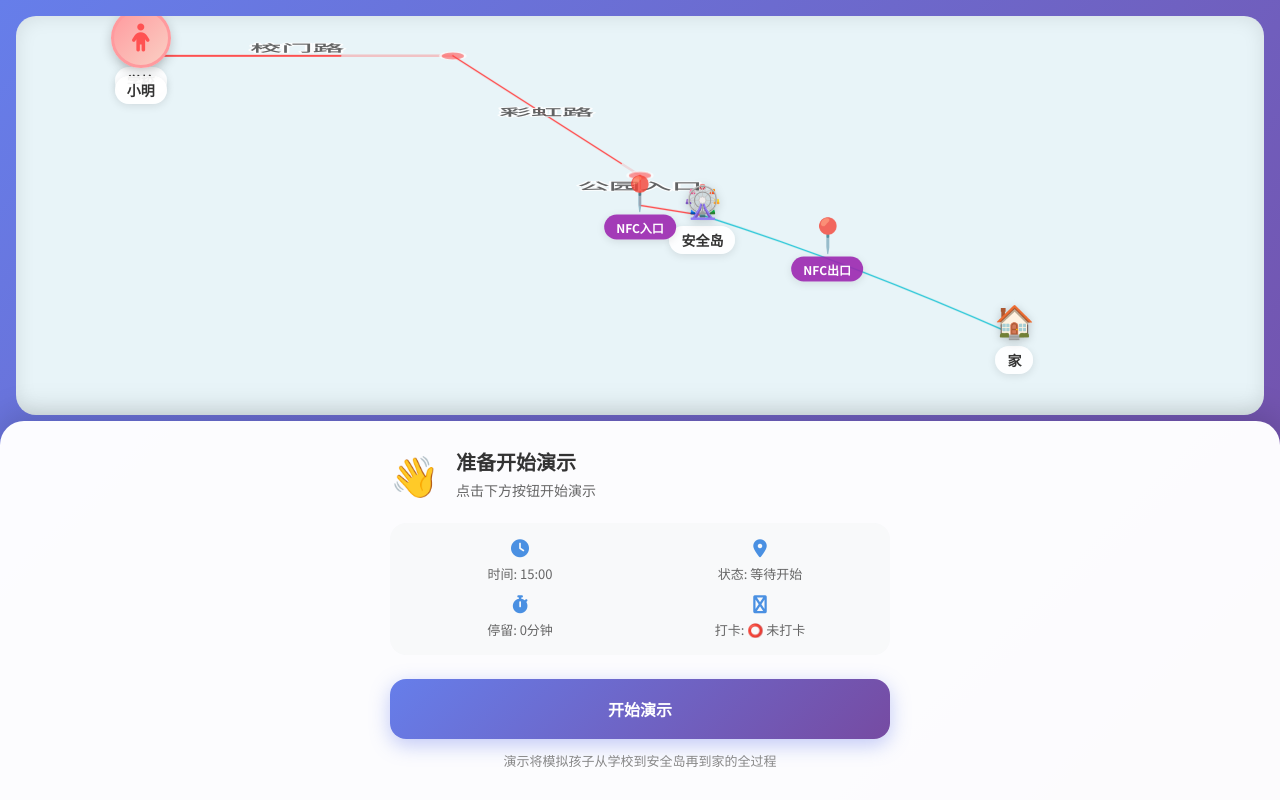
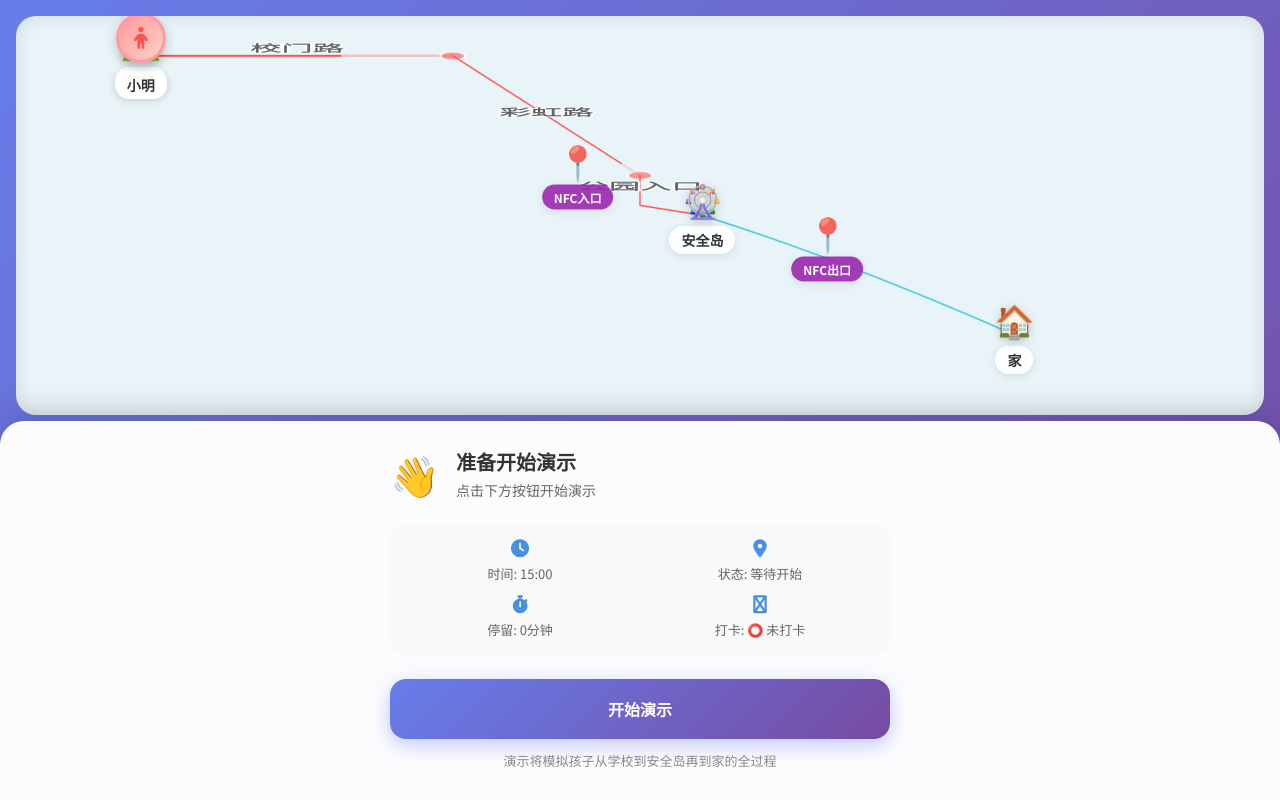
Before and after one commit to wujiren/LemonIsle, a plain HTML site: page index.html in a window 1280 px wide. Drawn offline with Linux system fonts and the light colour scheme.

Commit message:
移动NFC位置

```diff
--- a/index.html
+++ b/index.html
@@ -42,7 +42,7 @@
             </div>
 
             <!-- NFC打卡点：公园入口 -->
-            <div class="nfc-point park-entry" id="nfc-entry" style="top: 47.5%; left: 50%;">
+            <div class="nfc-point park-entry" id="nfc-entry" style="top: 40%; left: 45%;">
                 <div class="nfc-icon">📍</div>
                 <div class="nfc-label">NFC入口</div>
             </div>
--- a/script.js
+++ b/script.js
@@ -20,7 +20,7 @@ const MAP_POINTS = {
     road1: { top: "10%", left: "35%" },   // 校门路终点（水平道路终点）
     road2: { top: "40%", left: "50%" },    // 彩虹路终点
     // NFC打卡点
-    parkEntry: { top: "47.5%", left: "50%" },  // 公园入口 NFC打卡点（安全岛左上方）
+    parkEntry: { top: "40%", left: "45%" },  // 公园入口 NFC打卡点（安全岛左上方）
     parkExit: { top: "58%", left: "65%" }      // 公园出口 NFC打卡点（更靠近安全岛）
 };
 
--- a/style.css
+++ b/style.css
@@ -212,13 +212,13 @@ body {
 }
 
 .avatar {
-    width: 60px;
-    height: 60px;
+    width: 50px;
+    height: 50px;
     border-radius: 50%;
     display: flex;
     align-items: center;
     justify-content: center;
-    font-size: 28px;
+    font-size: 22px;
     box-shadow: 0 4px 12px rgba(0, 0, 0, 0.2);
     position: relative;
 }
@@ -557,7 +557,7 @@ body {
         gap: 8px;
     }
 
-    .avatar { width: 50px; height: 50px; font-size: 24px; }
+    .avatar { width: 40px; height: 40px; font-size: 18px; }
     .character-label { font-size: 12px; }
 }
 
```
